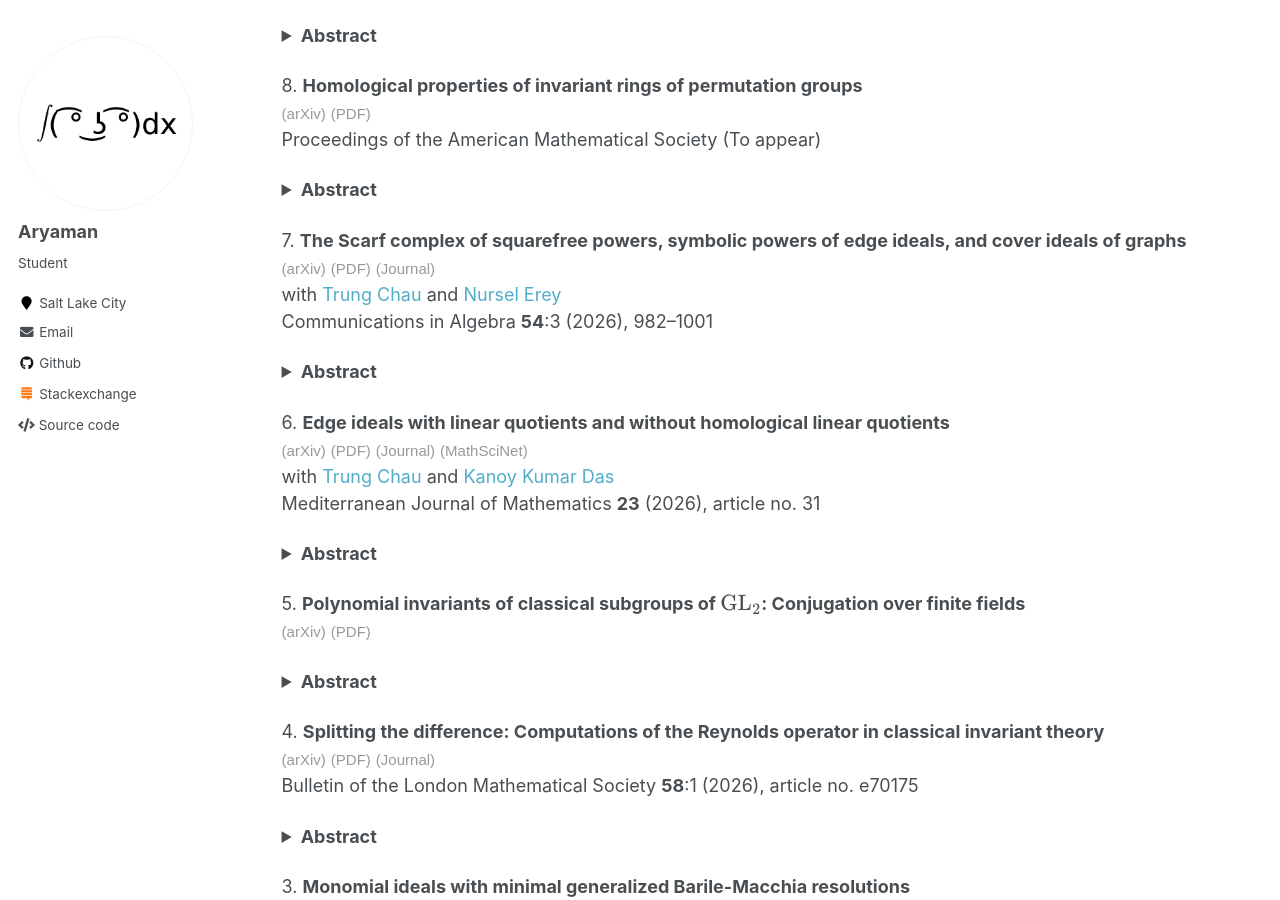
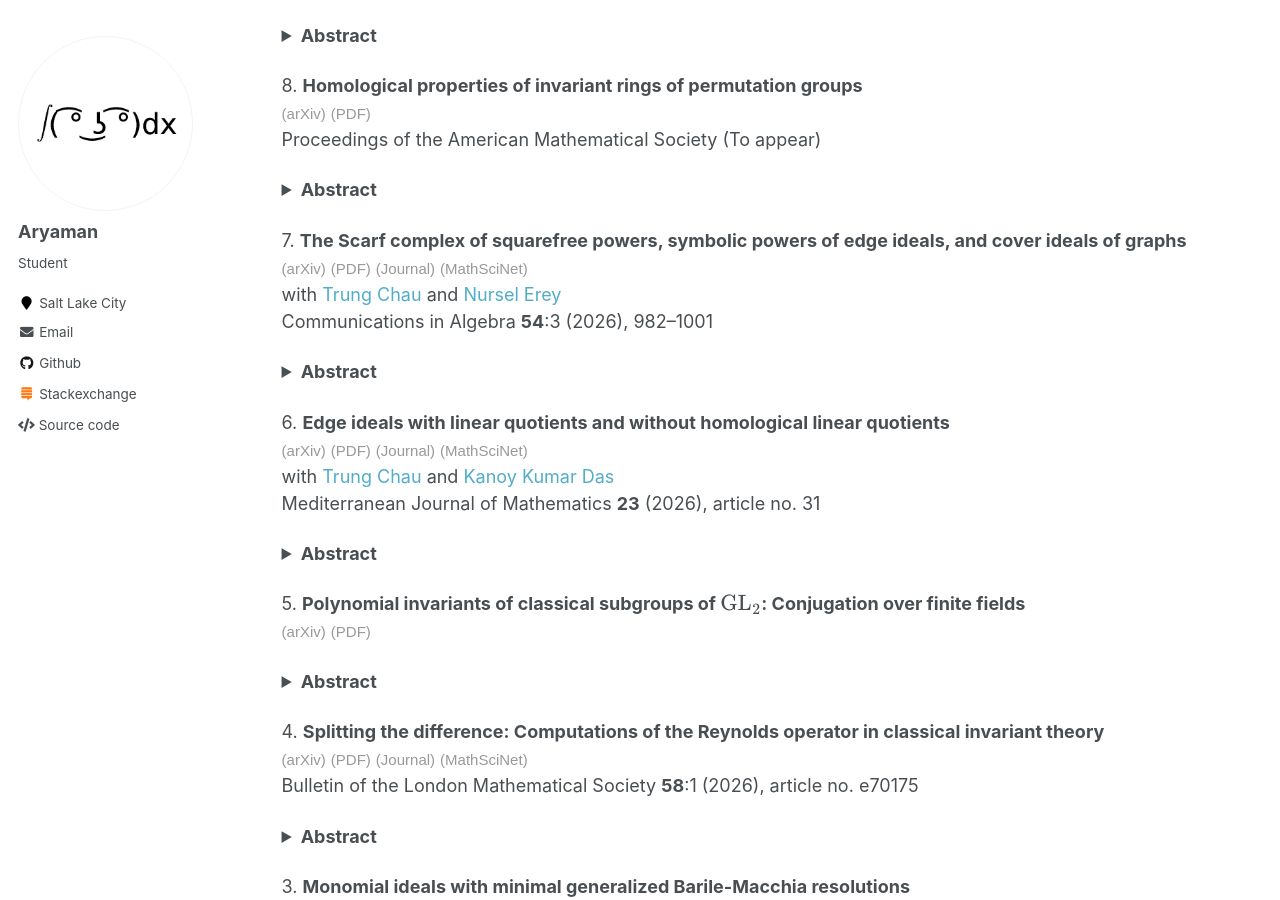
Before and after one commit to aryamanmaithani/math, a Jekyll site: the page built from _pages/papers.html, in a window 1280 px wide and 900 px high, scrolled down 315 px. Built offline with Jekyll 4.4.1, drawn with Linux system fonts in a browser that asks for light colours; formulas are drawn with MathJax 3.

Commit message:
added MR refs for BLMS and CiA

```diff
--- a/_pages/papers.html
+++ b/_pages/papers.html
@@ -29,7 +29,7 @@
 
 <p>
 7. <b>The Scarf complex of squarefree powers, symbolic powers of edge ideals, and cover ideals of graphs</b> <br>
- <a href="https://arxiv.org/abs/2503.13337" target="_blank"><span style="font-family: sans-serif, 'Open Sans';color: #999;font-size: 15px;">(arXiv)</span></a> <a href="chau_erey_maithani_scarf_powers.pdf" target="_blank"><span style="font-family: sans-serif, 'Open Sans';color: #999;font-size: 15px;">(PDF)</span></a> <a href="https://doi.org/10.1080/00927872.2025.2544296" target="_blank"><span style="font-family: sans-serif, 'Open Sans';color: #999;font-size: 15px;">(Journal)</span></a> <br>
+ <a href="https://arxiv.org/abs/2503.13337" target="_blank"><span style="font-family: sans-serif, 'Open Sans';color: #999;font-size: 15px;">(arXiv)</span></a> <a href="chau_erey_maithani_scarf_powers.pdf" target="_blank"><span style="font-family: sans-serif, 'Open Sans';color: #999;font-size: 15px;">(PDF)</span></a> <a href="https://doi.org/10.1080/00927872.2025.2544296" target="_blank"><span style="font-family: sans-serif, 'Open Sans';color: #999;font-size: 15px;">(Journal)</span></a> <a href="https://mathscinet.ams.org/mathscinet/article?mr=5025522" target="_blank"><span style="font-family: sans-serif, 'Open Sans';color: #999;font-size: 15px;">(MathSciNet)</span></a> <br>
 with <a href="https://trungchaumath.github.io/" target="_blank">Trung Chau</a> and <a href="https://sites.google.com/view/nursel-erey/home" target="_blank">Nursel Erey</a> <br>
 Communications in Algebra <b>54</b>:3 (2026), 982–1001 <br>
 <details> <summary><b>Abstract</b></summary>
@@ -57,7 +57,7 @@
 
 <p>
 4. <b>Splitting the difference: Computations of the Reynolds operator in classical invariant theory</b> <br>
- <a href="https://arxiv.org/abs/2412.18841" target="_blank"><span style="font-family: sans-serif, 'Open Sans';color: #999;font-size: 15px;">(arXiv)</span></a> <a href="maithani_classical_reynolds.pdf" target="_blank"><span style="font-family: sans-serif, 'Open Sans';color: #999;font-size: 15px;">(PDF)</span></a> <a href="https://doi.org/10.1112/blms.70175" target="_blank"><span style="font-family: sans-serif, 'Open Sans';color: #999;font-size: 15px;">(Journal)</span></a> <br>
+ <a href="https://arxiv.org/abs/2412.18841" target="_blank"><span style="font-family: sans-serif, 'Open Sans';color: #999;font-size: 15px;">(arXiv)</span></a> <a href="maithani_classical_reynolds.pdf" target="_blank"><span style="font-family: sans-serif, 'Open Sans';color: #999;font-size: 15px;">(PDF)</span></a> <a href="https://doi.org/10.1112/blms.70175" target="_blank"><span style="font-family: sans-serif, 'Open Sans';color: #999;font-size: 15px;">(Journal)</span></a> <a href="https://mathscinet.ams.org/mathscinet/article?mr=5019856" target="_blank"><span style="font-family: sans-serif, 'Open Sans';color: #999;font-size: 15px;">(MathSciNet)</span></a> <br>
 Bulletin of the London Mathematical Society <b>58</b>:1 (2026), article no. e70175 <br>
 <details> <summary><b>Abstract</b></summary>
 If $G$ is a linearly reductive group acting rationally on a polynomial ring $S$, then the inclusion $S^{G} \hookrightarrow S$ possesses a unique $G$-equivariant splitting, called the Reynolds operator. We describe algorithms for computing the Reynolds operator for the classical actions as in Weyl's book. The groups are the general linear group, the special linear group, the orthogonal group, and the symplectic group, with their classical representations: direct sums of copies of the standard representation and copies of the dual representation.
--- a/codes/papers_page_generator/papers.txt
+++ b/codes/papers_page_generator/papers.txt
@@ -25,6 +25,7 @@
 issue: 3
 pages: 982–1001
 year: 2026
+mr: 5025522
 =========
 6
 title: Edge ideals with linear quotients and without homological linear quotients
@@ -59,6 +60,7 @@
 issue: 1
 article: e70175
 year: 2026
+mr: 5019856
 =========
 3
 title: Monomial ideals with minimal generalized Barile-Macchia resolutions
```
